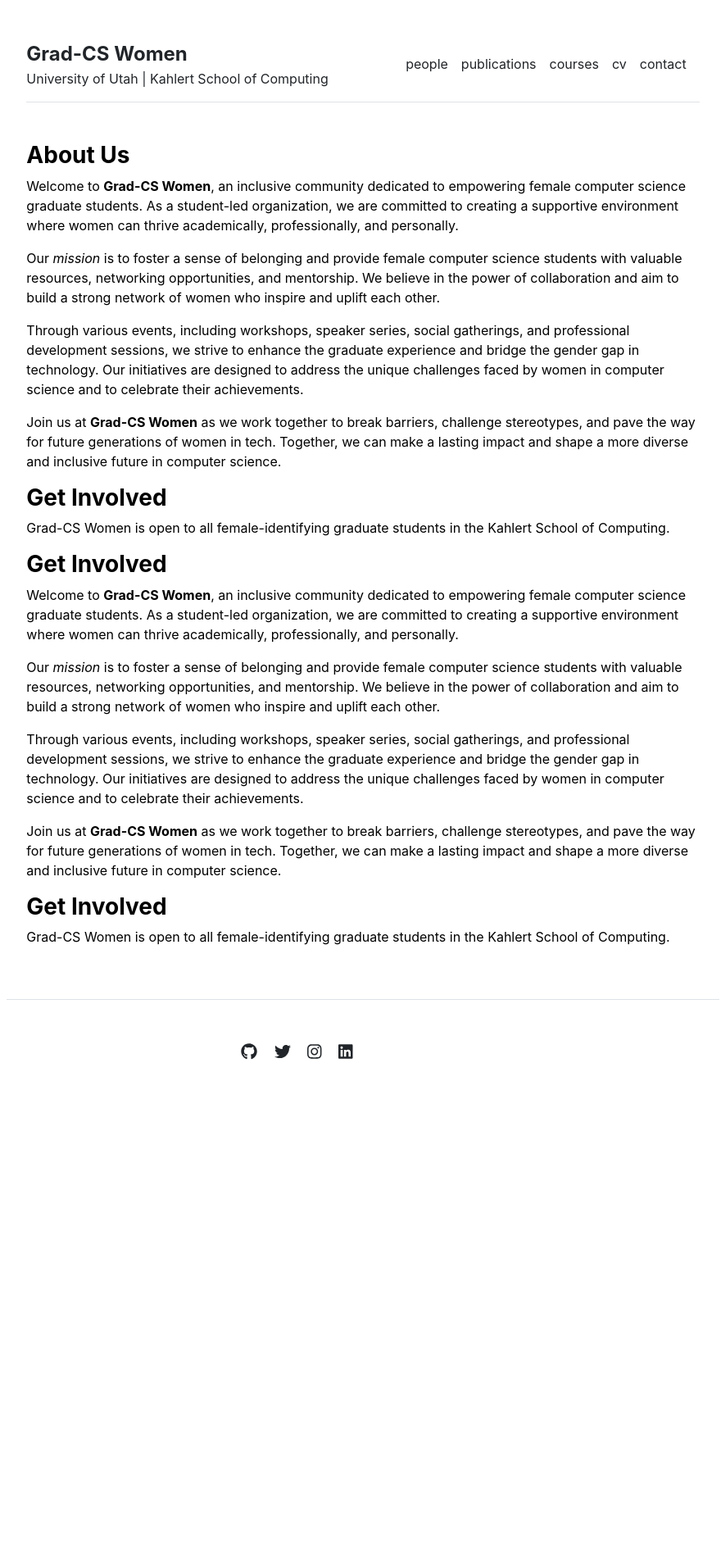
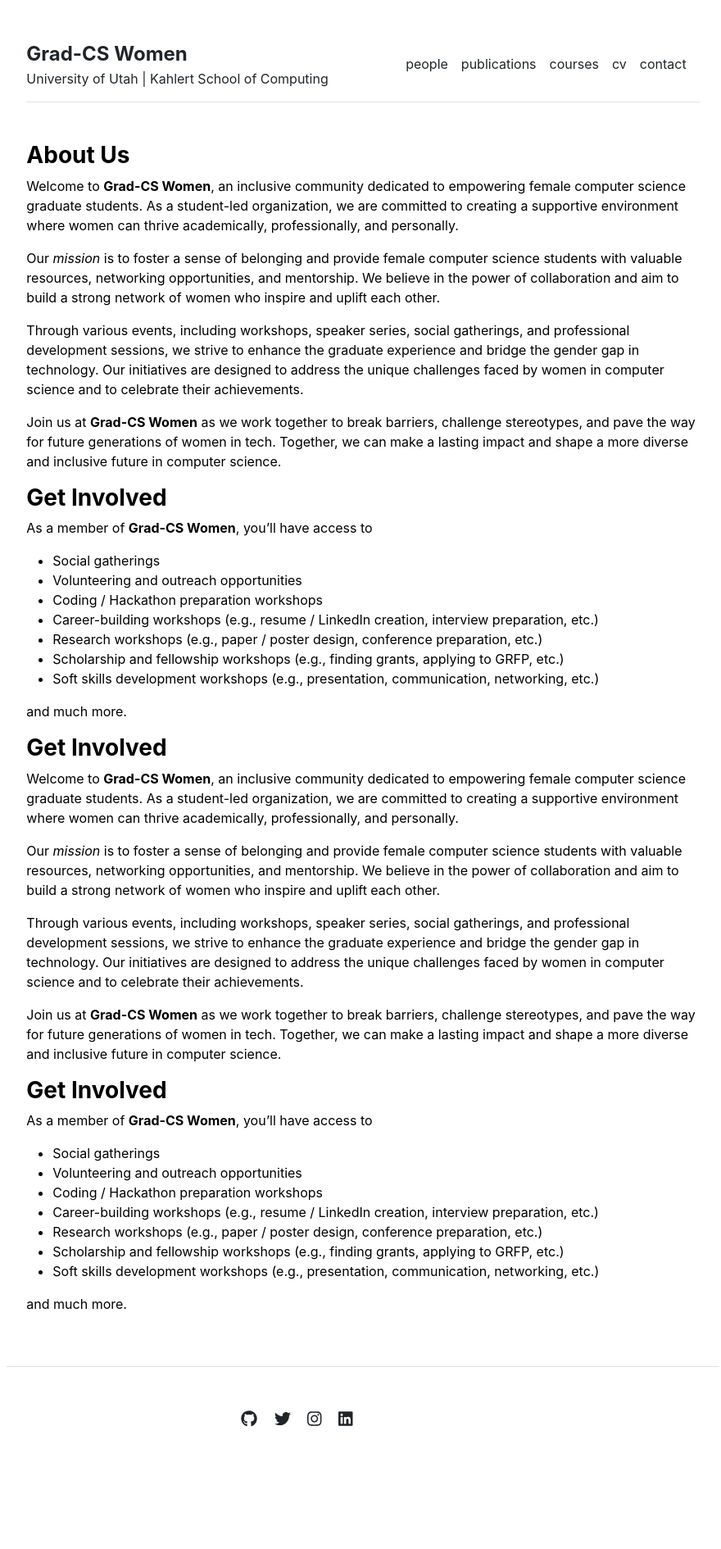
Before and after one commit to gradCSwomen-utah/gradCSwomen-utah.github.io, a Jekyll site: the page built from index.md, in a window 1280 px wide. Shown: the whole page at 82% size, without its empty margins (197-1077 px from the left). Built offline with Jekyll 4.4.1, drawn with Linux system fonts in a browser that asks for light colours; before the commit the page ends 1442 px from its top, so only the background shows below that.

Commit message:
Update index.md

```diff
--- a/index.md
+++ b/index.md
@@ -12,4 +12,14 @@
 Join us at **Grad-CS Women** as we work together to break barriers, challenge stereotypes, and pave the way for future generations of women in tech. Together, we can make a lasting impact and shape a more diverse and inclusive future in computer science.
 
 ### **Get Involved**
-Grad-CS Women is open to all female-identifying graduate students in the Kahlert School of Computing.
+As a member of **Grad-CS Women**, you'll have access to
+
+* Social gatherings
+* Volunteering and outreach opportunities
+* Coding / Hackathon preparation workshops
+* Career-building workshops (e.g., resume / LinkedIn creation, interview preparation, etc.)
+* Research workshops (e.g., paper / poster design, conference preparation, etc.)
+* Scholarship and fellowship workshops (e.g., finding grants, applying to GRFP, etc.)
+* Soft skills development workshops (e.g., presentation, communication, networking, etc.)
+
+and much more.
```
